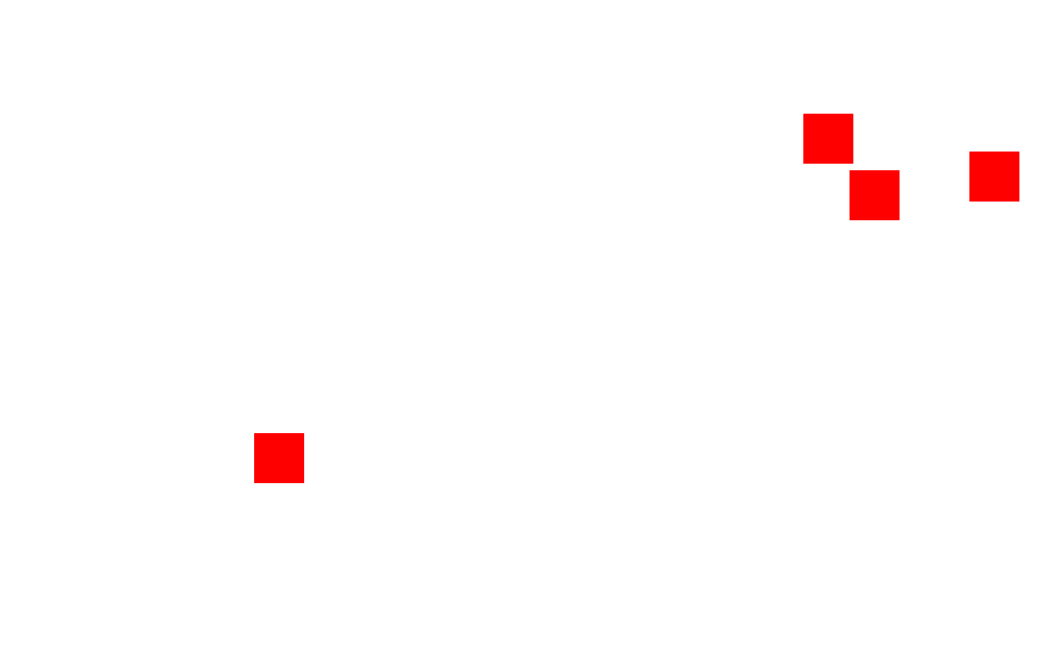
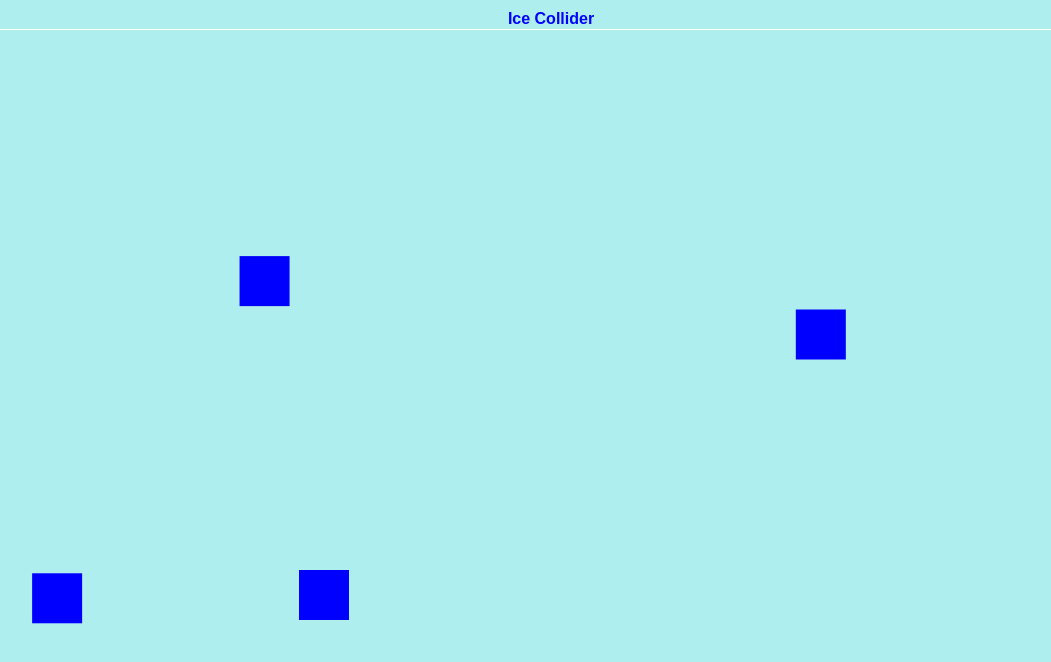
Before and after one commit to HydraulicSheep/iceCollider, a plain HTML site: page index.html in a window 1280 px wide. Shown: the whole page, without its empty margins (89-1140 px from the left). Drawn offline with Linux system fonts and the light colour scheme.

Commit message:
Added style and collision colouring

```diff
--- a/index.html
+++ b/index.html
@@ -1,8 +1,15 @@
 <html>
+    <link rel="stylesheet" href="main.css">
     <script src="main.js"></script>
     <script src="square.js"></script>
     <script src="vector.js"></script>
     <body onload="init_canvas();">
+        <div id="header">
+            <div id="home"> </div>
+            Ice Collider
+
+        </div>
+        <div id="overlay"></div>
         <canvas id="canvas" width="100%" height="100%"></canvas>
     </body>
 </html>
--- /dev/null
+++ b/main.css
@@ -0,0 +1,18 @@
+html {
+
+    background-color: paleturquoise;
+
+
+
+}
+#header {
+    font-family: Arial, Helvetica, sans-serif;
+    color: blue;
+    font-weight: bold;
+    text-align: center;
+    border-style: solid;
+    border-color: white;
+    border-width: 0pc 0pc 0.01pc 0pc;
+    padding: 0.1pc;
+
+}
--- a/main.js
+++ b/main.js
@@ -1,6 +1,7 @@
 var CANVAS_ID = 'canvas';
 var TIME_STEP = 1
-var MAX_OBJS = 10
+var MAX_OBJS = 15
+var COLOUR_TIME = 10
 
 // Event Handler for Window Size Change
 function updateWindowSize() {
@@ -36,8 +37,8 @@ function init_canvas() {
 
     // Get Canvas Element by ID
     var canvas = document.getElementById(CANVAS_ID);
-    canvas.width = width*0.95
-    canvas.height = height*0.95
+    canvas.width = width*0.99
+    canvas.height = height*0.90
 
 
     // Checks the canvas is available for drawing
@@ -75,10 +76,26 @@ function init_canvas() {
     x=0;
 }
 
-var x = 0;
+function update_colours() {
+
+    for (item of items) {
+
+        item.colliding--;
+
+
+    }
+
+
+
+}
+
+
+
+// Main Game Loop
 function run_sim() {
 
     clear_canvas();
+    update_colours();
     update_canvas();
     paint();
 
@@ -120,6 +137,9 @@ function update_canvas() {
 
                 v1 = items[i].v
                 v2 = items[j].v
+
+                items[i].colliding = COLOUR_TIME
+                items[j].colliding = COLOUR_TIME
 
                 // Vector between bounding box centres
                 vCollision = get_vec(bounding_boxes[i],bounding_boxes[j])
--- a/square.js
+++ b/square.js
@@ -4,7 +4,8 @@ class Square {
     constructor(x,y,width,height,v) {
 
         this.mass = 1;
-        this.friction = 0.001;
+        this.friction = 0;
+        this.colliding = 0;
         this.x = x;
         this.y = y;
         this.width=width;
@@ -15,7 +16,12 @@ class Square {
 
     draw(context) {
 
-        context.fillStyle = "red";
+        if (this.colliding>0) {
+            context.fillStyle = "red";
+        } else {
+            context.fillStyle = "blue";
+        }
+
         context.fillRect(this.x,this.y,this.width,this.height);
 
 
```
